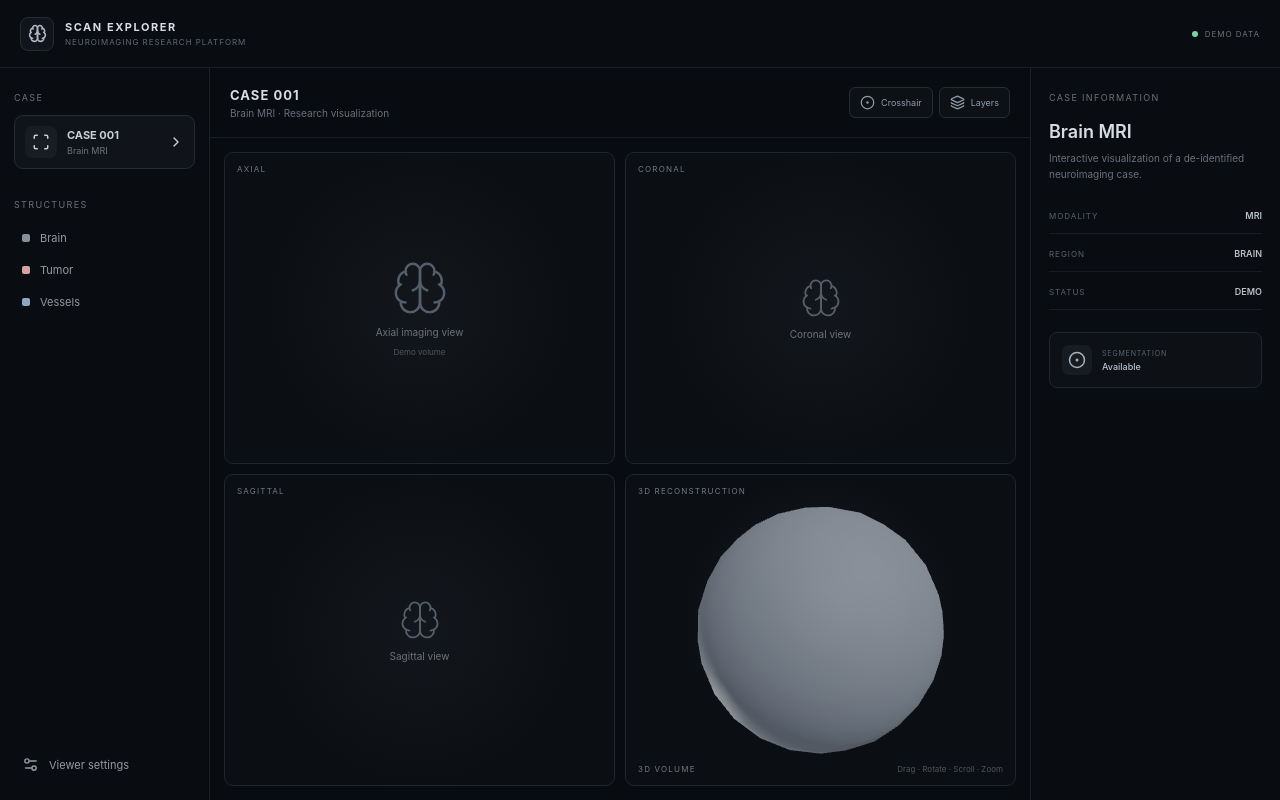
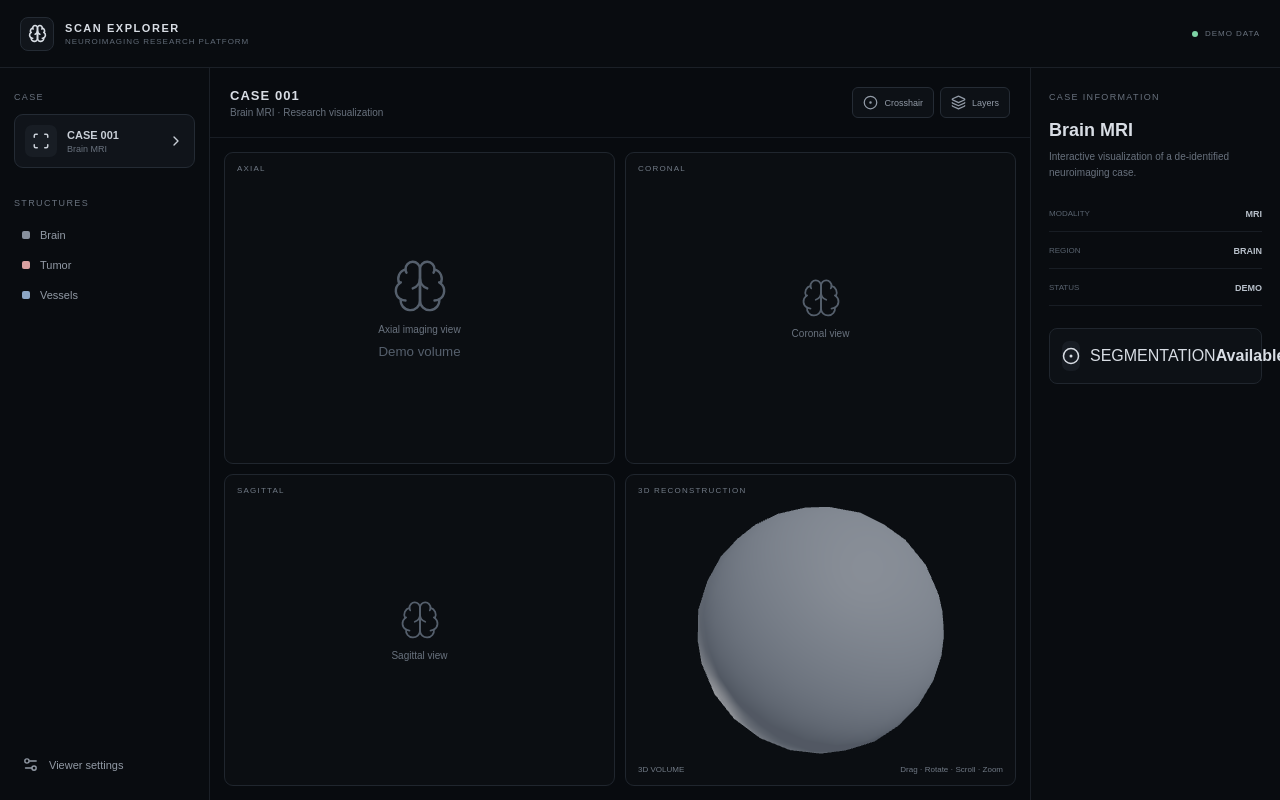
Before and after one commit to harshasingla18/braintumorscan, a React (Vite) app: page / in a window 1280 px wide. Built offline with nearby package versions, Linux system fonts and the light colour scheme.

Commit message:
Update index.css

```diff
--- a/src/index.css
+++ b/src/index.css
@@ -5,63 +5,35 @@
 html,
 body,
 #root {
+  margin: 0;
   width: 100%;
   height: 100%;
-  margin: 0;
-}
-
-html,
-body {
-  overflow: hidden;
 }
 
 body {
+  overflow: hidden;
   background: #080b0f;
   color: #d8dde4;
-  font-family:
-    Inter,
-    ui-sans-serif,
-    system-ui,
-    -apple-system,
-    BlinkMacSystemFont,
-    "Segoe UI",
-    sans-serif;
-}
-
-button {
-  font: inherit;
+  font-family: Arial, sans-serif;
 }
 
 .app {
   width: 100%;
-  height: 100%;
-  min-height: 0;
-
-  display: flex;
-  flex-direction: column;
-
+  height: 100vh;
+  display: grid;
+  grid-template-rows: 68px minmax(0, 1fr);
   overflow: hidden;
-
-  background: #080b0f;
 }
 
-/* TOP BAR */
-
 .topbar {
-  flex: 0 0 68px;
-
+  min-width: 0;
   height: 68px;
-  min-height: 68px;
-
   display: flex;
   align-items: center;
   justify-content: space-between;
-
   padding: 0 20px;
-
+  background: #090c10;
   border-bottom: 1px solid #1b2027;
-
-  background: #090c10;
 }
 
 .brand {
@@ -73,16 +45,11 @@ button {
 .brand-mark {
   width: 34px;
   height: 34px;
-
   display: grid;
   place-items: center;
-
   border: 1px solid #242b34;
   border-radius: 8px;
-
   background: #11151b;
-
-  color: #aeb6c1;
 }
 
 .brand-name {
@@ -93,9 +60,7 @@ button {
 
 .brand-subtitle {
   margin-top: 3px;
-
   color: #606a76;
-
   font-size: 8px;
   letter-spacing: 0.12em;
 }
@@ -104,9 +69,7 @@ button {
   display: flex;
   align-items: center;
   gap: 7px;
-
   color: #68717d;
-
   font-size: 8px;
   letter-spacing: 0.12em;
 }
@@ -114,53 +77,40 @@ button {
 .status-dot {
   width: 6px;
   height: 6px;
-
   border-radius: 50%;
-
   background: #7dd3a5;
 }
 
-/* WORKSPACE */
-
 .workspace {
-  flex: 1 1 0;
-
-  width: 100%;
   min-width: 0;
   min-height: 0;
-
   display: grid;
-
-  grid-template-columns:
-    210px
-    minmax(0, 1fr)
-    250px;
-
+  grid-template-columns: 210px minmax(0, 1fr) 250px;
   overflow: hidden;
 }
 
-/* SIDEBAR */
+.sidebar,
+.case-panel {
+  min-width: 0;
+  min-height: 0;
+  overflow: hidden;
+  background: #090c10;
+}
 
 .sidebar {
   position: relative;
+  padding: 24px 14px;
+  border-right: 1px solid #1b2027;
+}
 
-  min-width: 0;
-  min-height: 0;
-
-  overflow: hidden;
-
-  border-right: 1px solid #1b2027;
-
-  padding: 24px 14px;
-
-  background: #090c10;
+.case-panel {
+  padding: 24px 18px;
+  border-left: 1px solid #1b2027;
 }
 
 .section-label {
   margin-bottom: 12px;
-
   color: #68717d;
-
   font-size: 9px;
   letter-spacing: 0.15em;
 }
@@ -171,17 +121,12 @@ button {
 
 .case-card {
   width: 100%;
-
   display: flex;
   align-items: center;
-
   gap: 10px;
-
   padding: 10px;
-
   border: 1px solid transparent;
   border-radius: 9px;
-
   color: #c9cfd7;
 }
 
@@ -193,24 +138,18 @@ button {
 .case-icon {
   width: 32px;
   height: 32px;
-
   flex: 0 0 32px;
-
   display: grid;
   place-items: center;
-
   border-radius: 7px;
-
   background: #181d24;
 }
 
 .case-info {
   min-width: 0;
   flex: 1;
-
   display: flex;
   flex-direction: column;
-
   gap: 3px;
 }
 
@@ -226,43 +165,23 @@ button {
 .layer-row,
 .settings-button {
   width: 100%;
-
   border: 0;
-
   background: transparent;
-
   color: #929aa5;
-
   display: flex;
   align-items: center;
-
   gap: 10px;
-
   padding: 9px 8px;
-
   text-align: left;
-
-  cursor: pointer;
-
   border-radius: 7px;
-
   font-size: 11px;
-}
-
-.layer-row:hover,
-.settings-button:hover {
-  background: #11151b;
-  color: #d8dde4;
 }
 
 .layer-indicator {
   width: 8px;
   height: 8px;
-
   flex: 0 0 8px;
-
   border-radius: 2px;
-
   background: #5e6672;
 }
 
@@ -280,38 +199,27 @@ button {
 
 .sidebar-bottom {
   position: absolute;
-
   left: 14px;
   right: 14px;
   bottom: 18px;
 }
 
-/* VIEWER */
-
 .viewer-area {
   min-width: 0;
   min-height: 0;
-
-  display: flex;
-  flex-direction: column;
-
+  display: grid;
+  grid-template-rows: 70px minmax(0, 1fr);
   overflow: hidden;
-
   background: #080b0f;
 }
 
 .viewer-header {
-  flex: 0 0 70px;
-
+  min-width: 0;
   height: 70px;
-  min-height: 70px;
-
   display: flex;
   align-items: center;
   justify-content: space-between;
-
   padding: 16px 20px;
-
   border-bottom: 1px solid #181d24;
 }
 
@@ -323,9 +231,7 @@ button {
 
 .viewer-description {
   margin-top: 4px;
-
   color: #68717d;
-
   font-size: 10px;
 }
 
@@ -337,278 +243,142 @@ button {
 .viewer-tools button {
   display: flex;
   align-items: center;
-
   gap: 6px;
-
   border: 1px solid #252c35;
-
   background: #0d1116;
-
   color: #929ba7;
-
   padding: 7px 10px;
-
   border-radius: 6px;
-
   font-size: 9px;
-
-  cursor: pointer;
 }
 
-/* VIEWER GRID */
-
 .viewer-grid {
-  flex: 1 1 0;
-
-  width: 100%;
   min-width: 0;
   min-height: 0;
-
   padding: 14px;
-
   display: grid;
-
   grid-template-columns: minmax(0, 1fr) minmax(0, 1fr);
   grid-template-rows: minmax(0, 1fr) minmax(0, 1fr);
-
   gap: 10px;
-
   overflow: hidden;
 }
 
 .scan-panel {
   position: relative;
-
   min-width: 0;
   min-height: 0;
-
   overflow: hidden;
-
   border: 1px solid #20262e;
   border-radius: 9px;
-
-  background:
-    radial-gradient(
-      circle,
-      rgba(78, 89, 105, 0.12),
-      transparent 65%
-    ),
-    #0b0e12;
-}
-
-.scan-panel.three-d {
-  min-width: 0;
-  min-height: 0;
-
-  background:
-    radial-gradient(
-      circle at 50% 45%,
-      rgba(102, 113, 128, 0.14),
-      transparent 55%
-    ),
-    #0b0e12;
+  background: #0b0e12;
 }
 
 .panel-label {
   position: absolute;
-
   top: 11px;
   left: 12px;
-
-  z-index: 2;
-
+  z-index: 5;
+  color: #717a86;
   font-size: 8px;
   letter-spacing: 0.15em;
-
-  color: #717a86;
 }
 
 .scan-placeholder {
-  width: 100%;
-  height: 100%;
-  min-width: 0;
-  min-height: 0;
-
+  position: absolute;
+  inset: 0;
   display: flex;
-
   align-items: center;
   justify-content: center;
-
   flex-direction: column;
-
   gap: 9px;
-
   color: #555f6c;
 }
 
 .scan-placeholder span {
+  font-size: 10px;
   color: #69727e;
-  font-size: 10px;
 }
-
-.scan-placeholder small {
-  color: #4d5662;
-  font-size: 8px;
-}
-
-/* 3D VIEWER */
 
 .three-d-viewer {
   position: absolute;
-
   inset: 0;
-
-  width: 100%;
-  height: 100%;
-
   overflow: hidden;
 }
 
 .three-d-viewer canvas {
-  display: block;
-
+  display: block !important;
   width: 100% !important;
   height: 100% !important;
 }
 
 .three-d-overlay {
   position: absolute;
-
   left: 12px;
   right: 12px;
   bottom: 11px;
-
-  z-index: 3;
-
+  z-index: 5;
   display: flex;
-  align-items: center;
   justify-content: space-between;
-
   pointer-events: none;
 }
 
-.three-d-overlay span {
+.three-d-overlay span,
+.three-d-overlay small {
   color: #717a86;
-
   font-size: 8px;
-  letter-spacing: 0.15em;
-}
-
-.three-d-overlay small {
-  color: #4d5662;
-
-  font-size: 8px;
-}
-
-/* CASE PANEL */
-
-.case-panel {
-  min-width: 0;
-  min-height: 0;
-
-  overflow: hidden;
-
-  border-left: 1px solid #1b2027;
-
-  padding: 24px 18px;
-
-  background: #090c10;
 }
 
 .case-panel h1 {
   margin: 18px 0 8px;
-
   font-size: 18px;
-  font-weight: 600;
 }
 
 .case-description {
   margin: 0;
-
   color: #68717d;
-
   font-size: 10px;
   line-height: 1.6;
 }
 
 .metadata {
   margin-top: 28px;
-
   display: grid;
-
   gap: 14px;
 }
 
 .metadata > div {
   display: flex;
-  align-items: center;
   justify-content: space-between;
-
   padding-bottom: 12px;
-
   border-bottom: 1px solid #181d24;
 }
 
 .metadata span {
   color: #59636f;
-
   font-size: 8px;
-  letter-spacing: 0.12em;
 }
 
 .metadata strong {
   color: #b8c0ca;
-
   font-size: 9px;
-  font-weight: 600;
 }
 
 .tumor-summary {
   margin-top: 22px;
-
   display: flex;
   align-items: center;
-
   gap: 10px;
-
   padding: 12px;
-
   border: 1px solid #20262e;
   border-radius: 8px;
-
   background: #0d1116;
 }
 
 .summary-icon {
   width: 30px;
   height: 30px;
-
   display: grid;
   place-items: center;
-
   border-radius: 7px;
-
   background: #171c23;
-
-  color: #a9b1bb;
 }
-
-.tumor-summary span {
-  display: block;
-
-  color: #59636f;
-
-  font-size: 7px;
-  letter-spacing: 0.12em;
-}
-
-.tumor-summary strong {
-  display: block;
-
-  margin-top: 3px;
-
-  color: #b8c0ca;
-
-  font-size: 9px;
-  font-weight: 500;
-}
```
